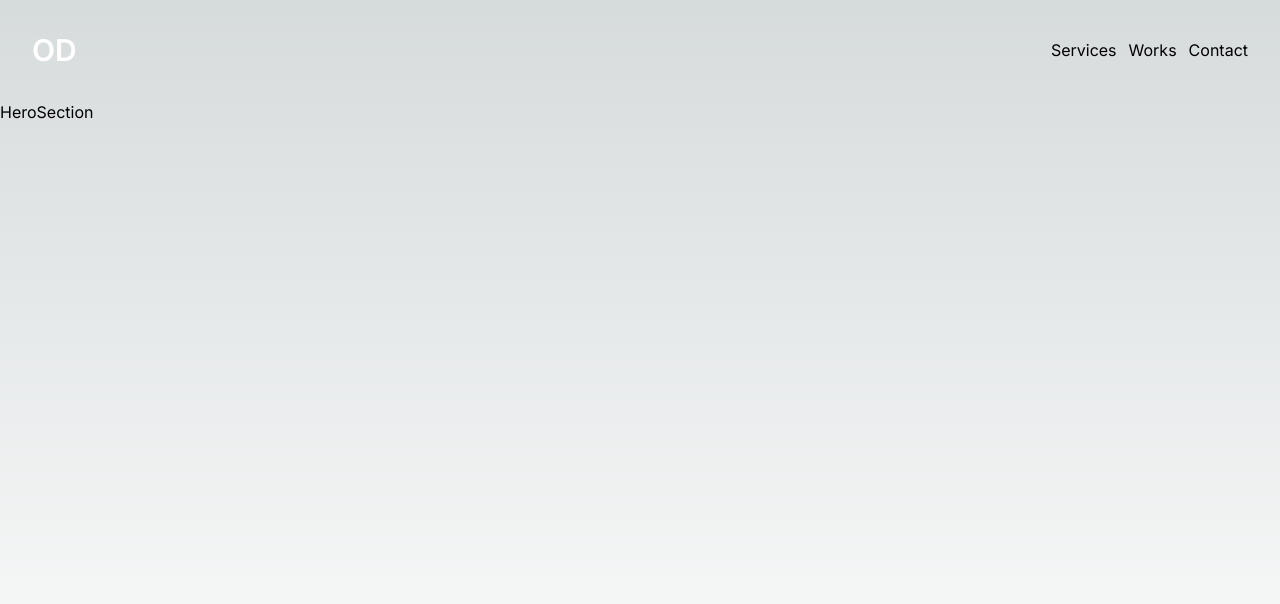
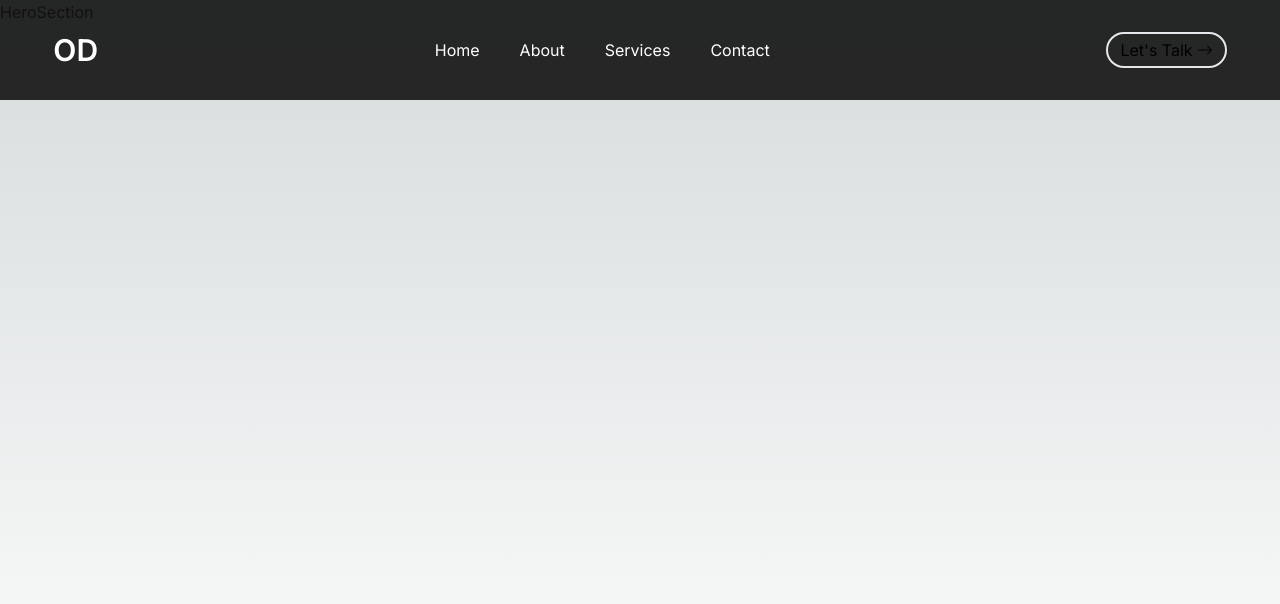
Before and after one commit to DaniOmer/nextjs-portfolio, a Next.js app: page / in a window 1280 px wide. Shown: the top 604 px of the page. Built offline with nearby package versions, Linux system fonts and the light colour scheme.

Commit message:
Setting up NavBar Section

```diff
--- a/src/app/page.js
+++ b/src/app/page.js
@@ -1,3 +1,4 @@
+"use client";
 import Image from "next/image";
 import HeroSection from "@/components/HeroSection/HeroSection";
 import NavBar from "@/components/NavBar/NavBar";
@@ -5,8 +6,10 @@ import NavBar from "@/components/NavBar/NavBar";
 export default function Home() {
   return (
     <main className="flex min-h-screen flex-col">
-      <NavBar />
-      <HeroSection />
+      <div className="container mx-auto">
+        <NavBar />
+        <HeroSection />
+      </div>
     </main>
   );
 }
--- /dev/null
+++ b/src/components/MenuOverlay/MenuOverlay.jsx
@@ -0,0 +1,14 @@
+import NavLink from "../NavBar/NavLink";
+
+const MenuOverlay = ({ links, setIsMenuOpen }) => {
+  return (
+    <ul className="flex flex-col py-4 items-center gap-12 mb-10">
+      {links.map((link, index) => (
+        <li key={index} onClick={() => setIsMenuOpen(false)}>
+          <NavLink href={link.href} title={link.title} />
+        </li>
+      ))}
+    </ul>
+  );
+};
+export default MenuOverlay;
--- a/src/components/NavBar/NavBar.jsx
+++ b/src/components/NavBar/NavBar.jsx
@@ -1,29 +1,73 @@
 import Link from "next/link";
+import React, { useState } from "react";
+import { BsArrowRight } from "react-icons/bs";
+import { CiMenuBurger, CiMenuFries } from "react-icons/ci";
+
+import NavLink from "./NavLink";
+import MenuOverlay from "../MenuOverlay/MenuOverlay";
 
 const NavBar = () => {
+  const NavLinks = [
+    {
+      title: "Home",
+      href: "/",
+    },
+    {
+      title: "About",
+      href: "#about",
+    },
+    {
+      title: "Services",
+      href: "#services",
+    },
+    {
+      title: "Contact",
+      href: "#contact",
+    },
+  ];
+
+  const [isMenuOpen, setIsMenuOpen] = useState(false);
+
   return (
-    <nav>
-      <div className="flex flex-wrap items-center justify-between mx-auto p-8">
+    <nav className="fixed top-0 left-0 right-0 bg-[#121212] bg-opacity-90">
+      <div className="container w-11/12 flex flex-wrap items-center justify-between mx-auto py-8">
         <Link href={"/"} className="text-3xl text-white font-semibold">
           OD
         </Link>
-        <div>
-          <ul className="flex gap-3">
-            <li>
-              <a href="#services">Services</a>
+
+        <ul className="hidden md:flex gap-10">
+          {NavLinks.map((link, index) => (
+            <li key={index}>
+              <NavLink key={index} href={link.href} title={link.title} />
             </li>
-            <li>
-              <a href="#works">Works</a>
-            </li>
-            {/* <li>
-              <a href="#blog">Blog</a>
-            </li> */}
-            <li>
-              <a href="#contact">Contact</a>
-            </li>
-          </ul>
+          ))}
+        </ul>
+
+        <div className="flex gap-4 items-center">
+          <div className="flex items-center gap-1 px-3 py-1 rounded-full border-2">
+            <a href="">Let's Talk</a>
+            <BsArrowRight />
+          </div>
+          <div className="flex flex-col md:hidden gap-10">
+            {!isMenuOpen ? (
+              <button onClick={() => setIsMenuOpen(true)}>
+                <span className="text-2xl">
+                  <CiMenuBurger />
+                </span>
+              </button>
+            ) : (
+              <button onClick={() => setIsMenuOpen(false)}>
+                <span className="text-2xl">
+                  <CiMenuFries />
+                </span>
+              </button>
+            )}
+          </div>
         </div>
       </div>
+      {isMenuOpen ? (
+        <MenuOverlay links={NavLinks} setIsMenuOpen={setIsMenuOpen} />
+      ) : null}
     </nav>
   );
 };
--- /dev/null
+++ b/src/components/NavBar/NavLink.jsx
@@ -0,0 +1,10 @@
+import Link from "next/link";
+
+const NavLink = ({ href, title }) => {
+  return (
+    <Link href={href} className="text-md text-white">
+      {title}
+    </Link>
+  );
+};
+export default NavLink;
```
Also changed, not shown: package.json (+5 -4 lines), 1 other file (tests, documents, lock files or other folders).
